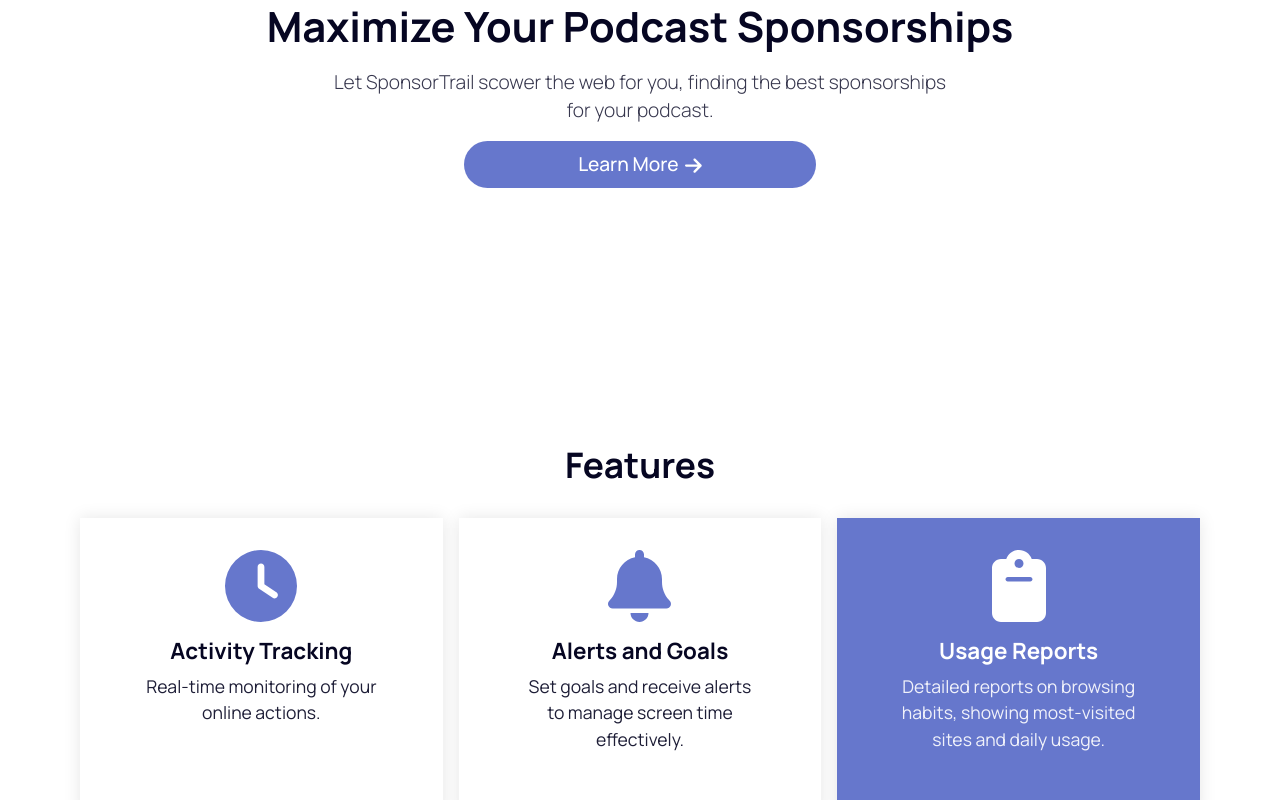
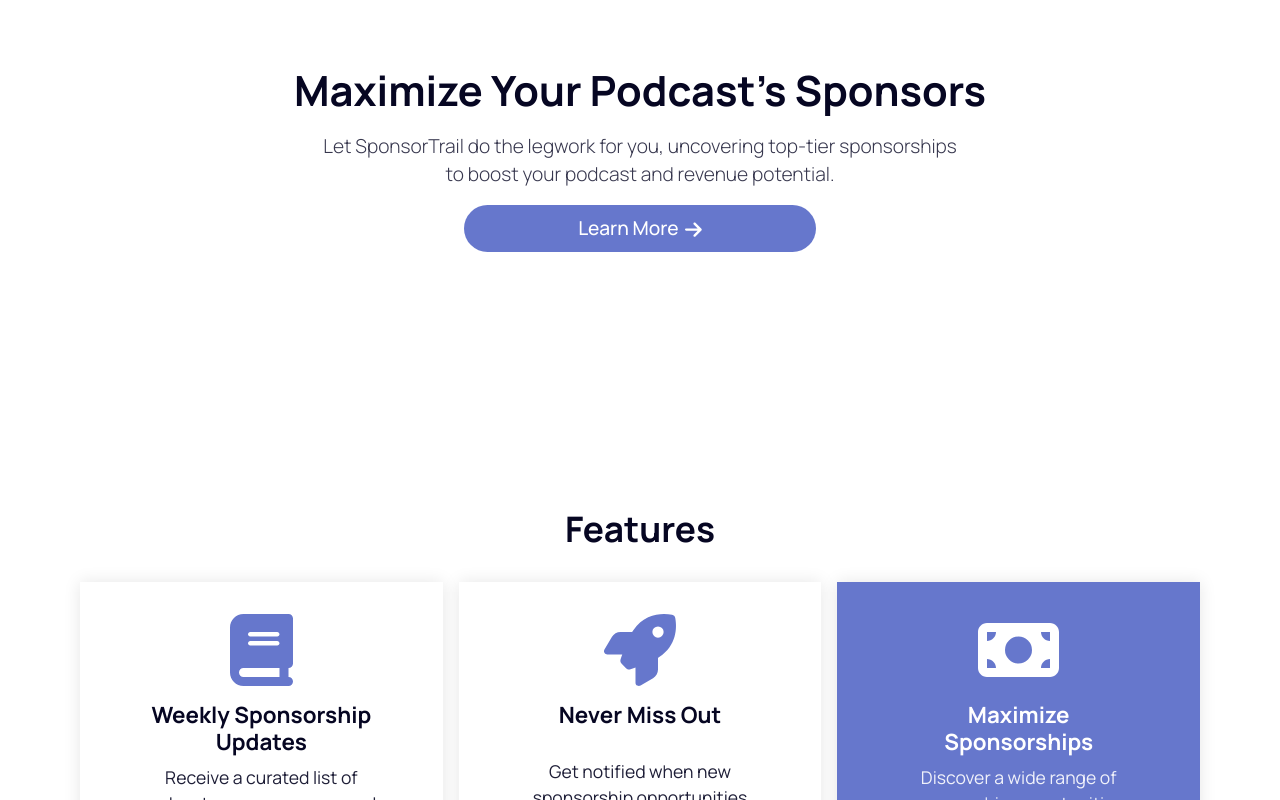
Before and after one commit to JacobBowlware/SponsorDB, a React (Create React App) app: page / in a window 1280 px wide. Shown: the part 240-1040 px from the top of the page. Built offline with nearby package versions, Linux system fonts and the light colour scheme.

Commit message:
Improve FeatureCard styling.

```diff
--- a/public/index.html
+++ b/public/index.html
@@ -14,7 +14,7 @@
     <link rel="preconnect" href="https://fonts.googleapis.com">
     <link rel="preconnect" href="https://fonts.gstatic.com" crossorigin>
     <link href="https://fonts.googleapis.com/css2?family=Manrope:wght@200;300;400;500;600;700;800&display=swap" rel="stylesheet">    <link rel="stylesheet" href="https://cdn.jsdelivr.net/npm/bootstrap@4.0.0/dist/css/bootstrap.min.css" integrity="sha384-Gn5384xqQ1aoWXA+058RXPxPg6fy4IWvTNh0E263XmFcJlSAwiGgFAW/dAiS6JXm" crossorigin="anonymous">
-    <title>SurfSight</title>
+    <title>Sponsor Trail</title>
   </head>
   <body>
     <div id="root"></div>
--- a/src/components/FeatureCard.tsx
+++ b/src/components/FeatureCard.tsx
@@ -7,15 +7,17 @@
     highlighted?: boolean;
 }
 
+// Components CSS: src/componnets/css/Home.css
 const FeatureCard = ({ icon, header, text, highlighted }: FeatureCardProps) => {
-
     if (highlighted) {
         return (
             <div className="home__features-list__item home__features-list__item--highlighted">
+                <div className="home__features-list__item-header-container">
                     <FontAwesomeIcon className="home__features-list__item-icon home__features-list__item-icon--highlighted" icon={icon} />
                     <h3 className="home__features-list__item-header">
                         {header}
                     </h3>
+                </div>
                 <p className="home__features-list__item-text">
                     {text}
                 </p>
@@ -25,10 +27,12 @@
 
     return (
         <div className="home__features-list__item">
+            <div className="home__features-list__item-header-container">
                 <FontAwesomeIcon className="home__features-list__item-icon" icon={icon} />
                 <h3 className="home__features-list__item-header">
                     {header}
                 </h3>
+            </div>
             <p className="home__features-list__item-text">
                 {text}
             </p>
--- a/src/css/App.css
+++ b/src/css/App.css
@@ -62,7 +62,7 @@
   text-align: center;
   font-weight: 700;
   font-size: 2rem;
-  margin-bottom: 3rem;
+  margin-bottom: 2rem;
 }
 
 @media screen and (min-width: 1024px) {
@@ -72,6 +72,7 @@
 
   .web-section__container-header {
     font-size: 2.2rem;
+    margin-bottom: 3rem;
   }
 }
 
--- a/src/css/Header.css
+++ b/src/css/Header.css
@@ -35,3 +35,9 @@
 }
 
 .nav-item__highlight {}
+
+@media screen and (min-width: 768px) {
+    .navbar {
+        margin-bottom: 9rem;
+    }
+}
--- a/src/css/Home.css
+++ b/src/css/Home.css
@@ -72,7 +72,7 @@
     display: flex;
     flex-direction: column;
     height: 100%;
-    justify-content: center;
+    justify-content: flex-start;
     margin: 0 0 2rem 0;
     padding: 2rem;
     width: 100%;
@@ -110,6 +110,13 @@
     color: var(--var-color-text-light);
 }
 
+.home__features-list__item-header-container {
+    display: flex;
+    flex-direction: column;
+    align-items: center;
+    height: 100%;
+}
+
 @media screen and (min-width: 768px) {
     .home__features-list {
         display: grid;
--- a/src/pages/Home.tsx
+++ b/src/pages/Home.tsx
@@ -1,5 +1,5 @@
 // Font Awesome Icons
-import { faArrowRight, faBell, faClipboard, faClock, faSliders } from "@fortawesome/free-solid-svg-icons";
+import { faArrowRight, faBook, faMoneyBill, faRocket } from "@fortawesome/free-solid-svg-icons";
 import { FontAwesomeIcon } from "@fortawesome/react-fontawesome";
 import FeatureCard from "../components/FeatureCard";
 
@@ -17,10 +17,10 @@
                 <div className="web-section__container home__container">
                     <div className="home__container-item">
                         <h2 className="home__container-item__header">
-                            Maximize Your Podcast Sponsorships
+                            Maximize Your Podcast's Sponsors
                         </h2>
                         <p className="home__container-item__p">
-                            Let SponsorTrail scower the web for you, finding the best sponsorships for your podcast.
+                            Let SponsorTrail do the legwork for you, uncovering top-tier sponsorships to boost your podcast and revenue potential.
                         </p>
                         <button className="btn home__container-item__btn">
                             Learn More
@@ -30,14 +30,14 @@
                 </div>
             </div>
             <div className="web-section" id="features">
-                <div className="web-section__container">
+                <div className="web-section__container web-section-content">
                     <h2 className="web-section__container-header">
                         Features
                     </h2>
                     <div className="home__features-list">
-                        <FeatureCard icon={faClock} header="Activity Tracking" text="Real-time monitoring of your online actions." />
-                        <FeatureCard icon={faBell} header="Alerts and Goals" text="Set goals and receive alerts to manage screen time effectively." />
-                        <FeatureCard highlighted={true} icon={faClipboard} header="Usage Reports" text="Detailed reports on browsing habits, showing most-visited sites and daily usage." />
+                        <FeatureCard icon={faBook} header="Weekly Sponsorship Updates" text="Receive a curated list of podcast sponsors every week and stay informed with." />
+                        <FeatureCard icon={faRocket} header="Never Miss Out" text="Get notified when new sponsorship opportunities are available, so you can be the first to apply." />
+                        <FeatureCard highlighted={true} icon={faMoneyBill} header="Maximize Sponsorships" text="Discover a wide range of sponsorship opportunities, boosting your podcast's revenue potential." />
                     </div>
                 </div>
             </div>
```
Lines whose indentation alone changed are shown as unchanged.
